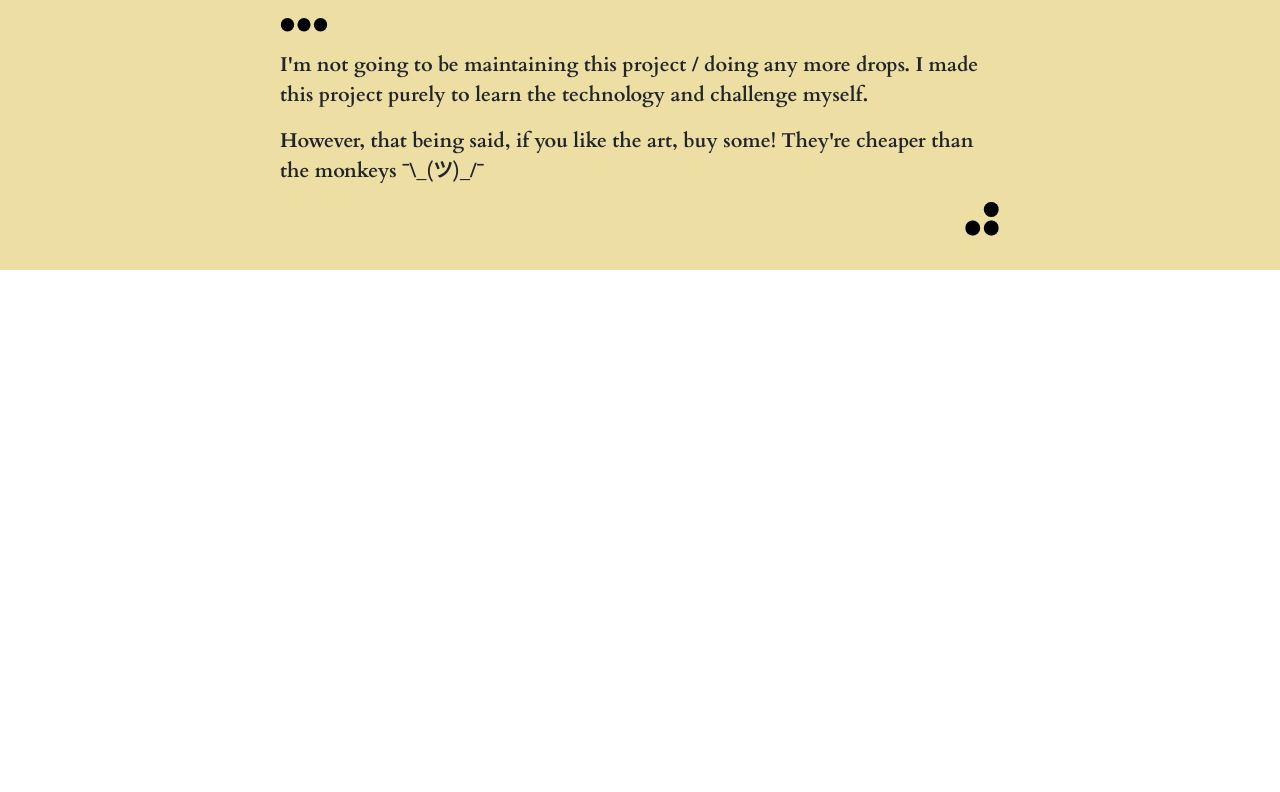
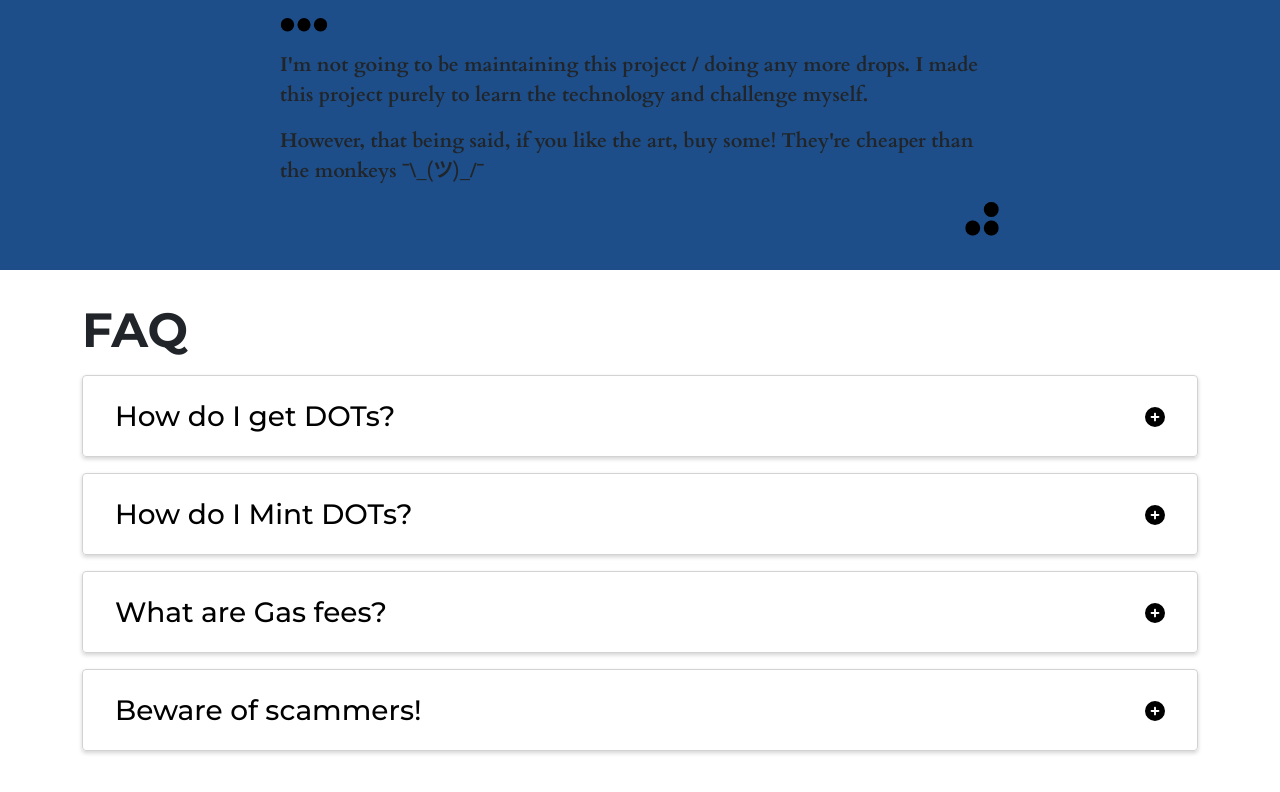
Before and after one commit to jsainz237/nft-dots, a Next.js app: page / in a window 1280 px wide. Shown: the part 1396-2188 px from the top of the page. Before the commit the page ends 1666 px from the top, so only its background shows below. Built offline with nearby package versions, Linux system fonts and the light colour scheme.

Commit message:
feat: add FAQ section

```diff
--- /dev/null
+++ b/src/components/FAQSection.tsx
@@ -0,0 +1,148 @@
+import { FC, useState } from 'react';
+import styled, { useTheme } from 'styled-components';
+import { FontAwesomeIcon } from '@fortawesome/react-fontawesome';
+import { faPlusCircle, faMinusCircle } from '@fortawesome/free-solid-svg-icons';
+import { Section } from './Section';
+
+namespace Styled {
+    export const CardTitle = styled.div<{ expanded?: boolean }>`
+        display: flex;
+        justify-content: space-between;
+        align-items: center;
+        margin-bottom: 1.25rem;
+        transition: color 0.3s ease;
+
+        h3 {
+            text-decoration: ${props => props.expanded && 'underline'};
+            margin: 0;
+        }
+    `;
+
+    export const Card = styled.button<{ maxHeight?: number; expanded?: boolean }>`
+        background: none;
+        text-align: left;
+        width: 100%;
+        padding: 1.5rem 2rem;
+        border: 1px solid lightgray;
+        box-shadow: 0px 2px 4px 0px lightgrey;
+        border-radius: 0.25rem;
+        max-height: ${props => props.expanded ? `${props.maxHeight ?? 200}px` : '82px'};
+        overflow: hidden;
+        transition: opacity 0.1s ease;
+        margin-bottom: 1rem;
+
+        &:hover {
+            ${CardTitle} > h3 {
+                text-decoration: underline;
+            }
+        }
+
+        a {
+            color: #3F84E5;
+            &:hover {
+                opacity: 0.7;
+            }
+        }
+
+        p {
+            max-width: 90%;
+        }
+    `;
+}
+
+export const FAQSection: FC = () => {
+    const theme: any = useTheme();
+
+    return (
+        <Section style={{ background: theme.s3 }} withContainer>
+            <h1 className='section-title'>FAQ</h1>
+            <FAQCard title='How do I get DOTs?' maxHeight={500}>
+                <p>
+                    First you will need <a href='https://metamask.io'>MetaMask</a> intalled. Once Installed,
+                    you will need to add the Binance Smart Chain (Mainnet) to you MetaMask networks.
+                </p>
+                <p><a href='https://academy.binance.com/en/articles/connecting-metamask-to-binance-smart-chain'>
+                    Here's a step-by-step guide on how to do that.
+                </a></p>
+                <p>
+                    Once that is all set up, you need Binance Coin (BNB). You can buy BNB on exchanges like <a href='https://binanace.com'>Binance</a> and
+                    <a href='https://kucoin.com'> Kucoin</a>. Once you have bought some BNB in an exchange, you'll need to transfer some or all of that BNB
+                    from the exchange to your MetaMask Wallet. After that transaction finishes, you will be able to buy DOTs!
+                </p>
+                <p>
+                    After that, just connect your address in MetaMask to this site and you can mint in the Minting Section.
+                </p>
+            </FAQCard>
+            <FAQCard title='How do I Mint DOTs?' maxHeight={250}>
+                <p>
+                    To buy the NFT, sync your MetaMask wallet to this website. You'll then see a "Mint" button. You'll be able to
+                    choose how many DOTs you want to mint; up to 10 at a time. It will automatically introduce the amount
+                    you need to transfer in MetaMask. Add to that the amount of Gas you're willing to pay to the network, and you're ready to go.
+                </p>
+            </FAQCard>
+            <FAQCard title='What are Gas fees?' maxHeight={350}>
+                <p>
+                    Gas is used to pay for transactions on the Binance smart blockchain. To mint your Simple Planet, you'll need some extra BNB in your wallet.
+                    Say a DOT costs 0.01 BNB to mint -- you'll need more than 0.01 BNB in your wallet to get a transaction accepted. Sadly, it's impossible to know how much more.
+                    At the time of the transaction, your MetaMask wallet will recommend a Gas amount. To learn more about gas, visit
+                    <a href="https://www.investopedia.com/terms/g/gas-ethereum.asp">investopedia.com.</a>
+                </p>
+                <p>
+                    You can check out the <a href="https://bscscan.com/gastracker">BscScan Binance Smart Chain Gas Tracker</a> or similar sites to have an idea of Gas prices at
+                    the moment of your transaction.
+                </p>
+            </FAQCard>
+            <FAQCard title='Beware of scammers!' maxHeight={400}>
+                <p>
+                    Never, ever, give anyone your private keys, pass phrases, recovery phrases, seed phrases or any other phrases. Don't click links you don't trust 100%.
+                    Don't download files at random. If you do, you can lose all your assets and nobody will be able to help you.
+                </p>
+                <p>
+                    One of the most common scams in the crypto space involves social engineering. Be super careful when people reach out to you on Discord or Twitter;
+                    they can try to impersonate people you know or public figures, or simply members of the team. Members of the team will never reach out to you via
+                    Direct/Private Messages, nor ask you for your personal information, your passwords, your phrases, or anything like that.
+                </p>
+            </FAQCard>
+        </Section>
+    )
+}
+
+const FAQCard: FC<{ title: string; maxHeight?: number }> = ({ title, maxHeight, children }) => {
+    const [expanded, toggle] = useState<boolean>(false);
+
+    const iconStyle: React.CSSProperties = {
+        position: 'absolute',
+        transition: 'all 0.3s ease',
+    }
+
+    const renderIcons = () => (
+        <div style={{ position: "relative", height: 20, width: 20 }}>
+            <FontAwesomeIcon
+                icon={faPlusCircle}
+                style={{
+                    ...iconStyle,
+                    transform: expanded && 'rotate(90deg)',
+                    opacity: expanded ? 0 : 1,
+                }}
+            />
+            <FontAwesomeIcon
+                icon={faMinusCircle}
+                style={{
+                    ...iconStyle,
+                    transform: !expanded && 'rotate(-90deg)',
+                    opacity: expanded ? 1 : 0,
+                }}
+            />
+        </div>
+    )
+
+    return (
+        <Styled.Card expanded={expanded} maxHeight={maxHeight} onClick={() => toggle(prev => !prev)}>
+            <Styled.CardTitle expanded={expanded}>
+                <h3>{title}</h3>
+                { renderIcons() }
+            </Styled.CardTitle>
+            { children }
+        </Styled.Card>
+    )
+}
--- a/src/pages/_app.tsx
+++ b/src/pages/_app.tsx
@@ -11,7 +11,7 @@ config.autoAddCss = false
 function MyApp({ Component, pageProps }: AppProps) {
   return (
     <Provider store={store}>
-      <ThemeProvider theme={getTheme(3)}>
+      <ThemeProvider theme={getTheme(4)}>
         <Component {...pageProps} />
       </ThemeProvider>
     </Provider>
--- a/src/pages/index.tsx
+++ b/src/pages/index.tsx
@@ -1,4 +1,5 @@
 import type { NextPage } from 'next'
+import { FAQSection } from '../components/FAQSection'
 import { HomeSection } from '../components/HomeSection'
 import { InfoSection } from '../components/InfoSection'
 import { InvestSection } from '../components/InvestSection'
@@ -9,6 +10,7 @@ const Home: NextPage = () => {
       <HomeSection />
       <InfoSection />
       <InvestSection />
+      <FAQSection />
     </>
   )
 }
--- a/src/styles/generate-theme.ts
+++ b/src/styles/generate-theme.ts
@@ -1,8 +1,8 @@
-const colors = {
-    // 'Yale Blue': '#1D4E89', // too dark
-    // 'Amaranth': '#DA3E52',
+export const colors = {
+    'Yale Blue': '#1D4E89', // too dark
+    'Amaranth': '#DA3E52',
     'Medium Champagne': '#EDDEA4',
-    // 'White': '#FFFFFF',
+    'White': '#FFFFFF',
     'Orchid Pink': '#F6BDD1',
     'Medium Turquoise': '#40CBC0',
     'Azure': '#3F84E5',
@@ -10,6 +10,11 @@ const colors = {
     'Thistle': '#BFACC8',
     'Celadon Blue': '#247BA0',
 }
+
+const allowedSectionColors = { ...colors };
+delete allowedSectionColors['Yale Blue'];
+delete allowedSectionColors['Amaranth'];
+delete allowedSectionColors['White'];
 
 function getRandomColor() {
     const colorList = Object.entries(colors);
@@ -36,6 +41,7 @@ export function getTheme(sectionsCount: number) {
 
     // overrides
     theme['s1'] = '#FFFFFF';
+    theme['s3'] = '#FFFFFF';
 
-    return theme;
+    return { ...theme, colors };
 }
```
